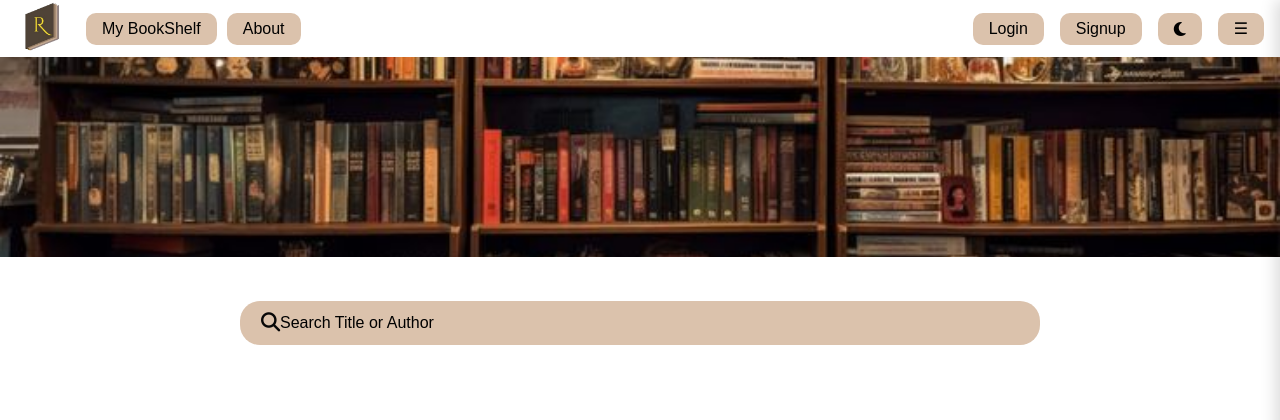
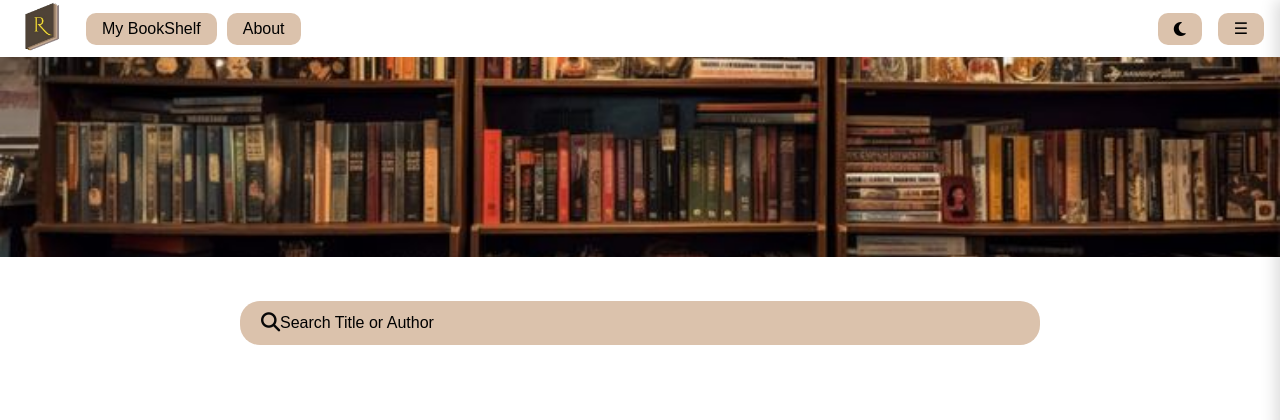
Before and after one commit to salina-nakarmi/Recommendo, a Flask app: page /searchbook in a window 1280 px wide. Shown: the top 420 px of the page. Run offline with Flask 3, Linux system fonts and the light colour scheme; parts of the project's set-up code (start-up, migrations or seed data) failed here and were passed over.

Commit message:
Removed login and signup button

```diff
--- a/templates/header.html
+++ b/templates/header.html
@@ -11,8 +11,8 @@
     </div>
     </div>
     <div class="controls">
-        <button class="btn" id="loginBtn">Login</button>
-        <button class="btn" id="signupBtn">Signup</button>
+        <!-- <button class="btn" id="loginBtn">Login</button> -->
+        <!-- <button class="btn" id="signupBtn">Signup</button> -->
         <button class="theme-toggle"> <i class="fas fa-moon"></i> </button>
         <button id = "toggle-btn" class="menu-toggle">☰</button>
     </div>
```
